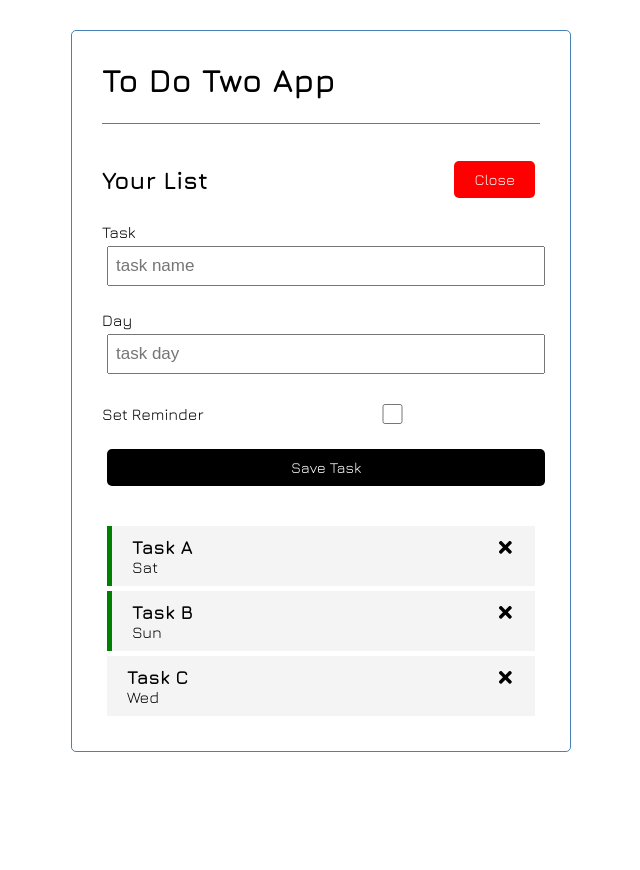
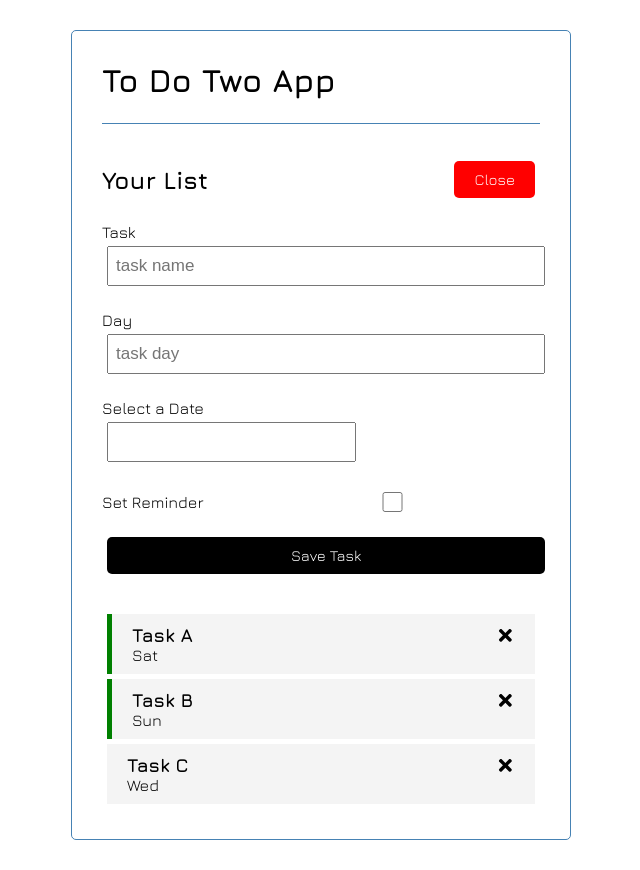
Before and after one commit to croc92/todotwo, a React (Create React App) app: page /list in a window 1280 px wide. Both pictures are taken after a click on the button "Add". Shown: the whole page, without its empty margins (319-959 px from the left). Before the commit the page ends 800 px from the top, so only its background shows below. Built offline with nearby package versions, Linux system fonts and the light colour scheme.

Commit message:
date picker featuren

```diff
--- a/src/components/AddTask.jsx
+++ b/src/components/AddTask.jsx
@@ -1,9 +1,12 @@
 import { useState } from "react";
+import DatePicker from "react-datepicker";
+import "react-datepicker/dist/react-datepicker.css";
 
 const AddTask = ({ onAdd }) => {
   const [text, setText] = useState("");
   const [day, setDay] = useState("");
   const [reminder, setReminder] = useState(false);
+  const [date, setDate] = useState(null);
 
   const onSubmit = (e) => {
     e.preventDefault();
@@ -35,6 +38,13 @@ const AddTask = ({ onAdd }) => {
           onChange={(e) => setDay(e.target.value)}
         />
       </div>
+      {/* date picker */}
+      <div className="form-control">
+        <label>Select a Date</label>
+        <DatePicker selected={date} onChange={(e) => setDate(e)} />
+      </div>
+      {/* date picker */}
+
       <div className="form-control form-control-check">
         <label>Set Reminder</label>
         <input
```
